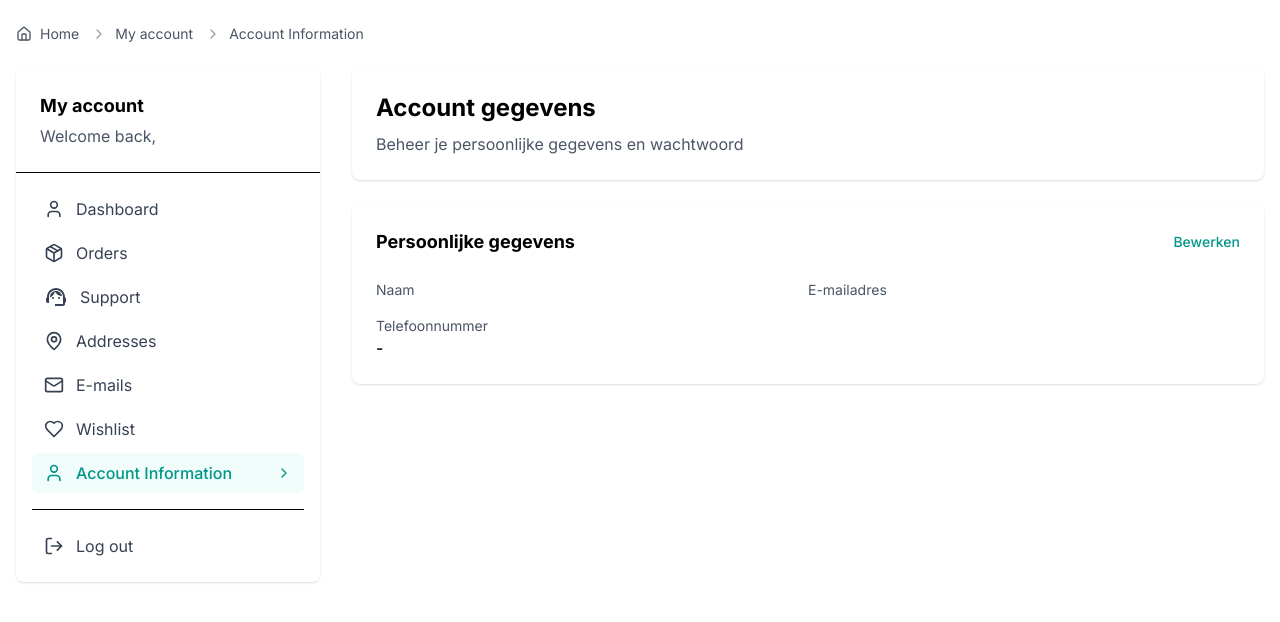
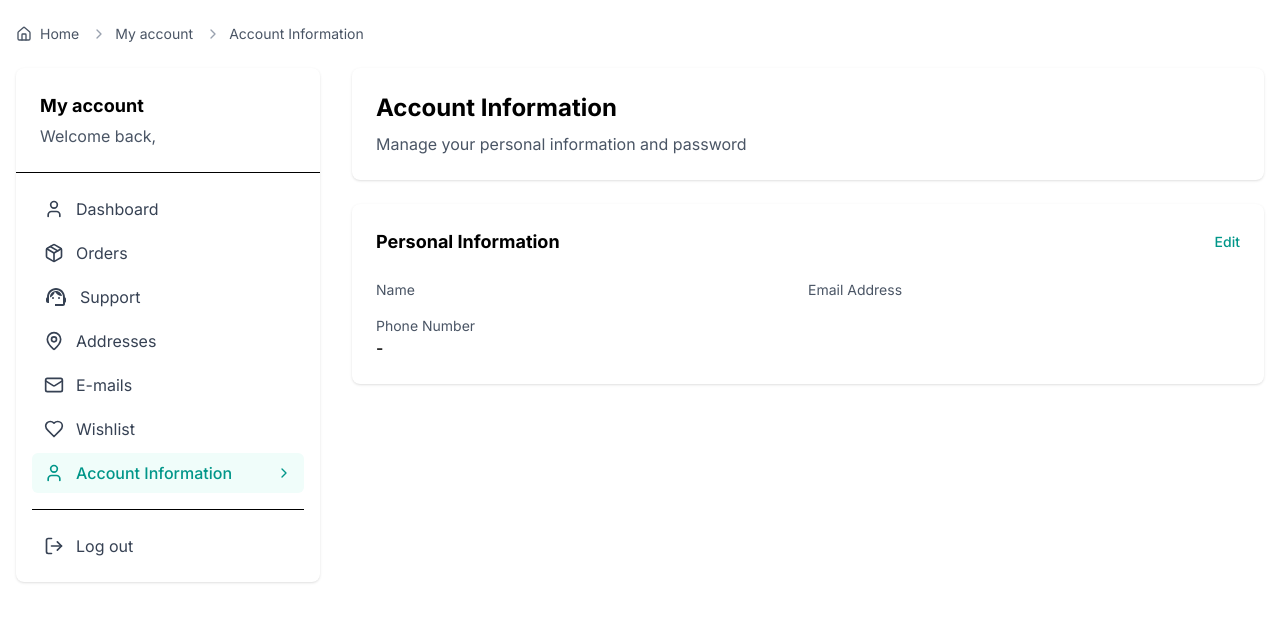
Before and after one commit to tanjilahamed99/save-life-frontend, a Next.js app: page /dashboard/account in a window 1280 px wide. Shown: the top 622 px of the page. Built offline with nearby package versions, Linux system fonts and the light colour scheme; no server answers; sample sign-in values are in the browser's storage.

Commit message:
account page completed

```diff
--- a/src/app/(dashboard)/dashboard/account/page.jsx
+++ b/src/app/(dashboard)/dashboard/account/page.jsx
@@ -1,15 +1,15 @@
-import DashboardLayout from "@/components/dashboard/dashboard-layout"
-import AccountDetails from "@/components/dashboard/account-details"
+import DashboardLayout from "@/components/dashboard/dashboard-layout";
+import AccountDetails from "@/components/dashboard/account-details";
 
 export const metadata = {
-	title: "Account | Benzobestellen",
-	description: "Account for Benzobestellen",
-}
+  title: "Account | Save Life",
+  description: "Manage your account settings",
+};
 
 export default function AccountPage() {
-	return (
-		<DashboardLayout>
-			<AccountDetails />
-		</DashboardLayout>
-	)
+  return (
+    <DashboardLayout>
+      <AccountDetails />
+    </DashboardLayout>
+  );
 }
--- a/src/components/dashboard/account-details.jsx
+++ b/src/components/dashboard/account-details.jsx
@@ -1,27 +1,27 @@
-'use client';
+"use client";
 
-import { useState, useEffect } from 'react';
-import axiosInstance from '@/utils/axios';
-import { useAuth } from '@/context/AuthContext';
-import { toast } from 'sonner';
+import { useState, useEffect } from "react";
+import axiosInstance from "@/utils/axios";
+import { useAuth } from "@/context/AuthContext";
+import { toast } from "sonner";
 
 export default function AccountDetails() {
   const [profile, setProfile] = useState(null);
   const [isEditing, setIsEditing] = useState(false);
   const [formData, setFormData] = useState({
-    name: '',
-    email: '',
-    phone: '',
+    name: "",
+    email: "",
+    phone: "",
   });
   const { user, loading, refetch } = useAuth();
 
   const [isChangingPassword, setIsChangingPassword] = useState(false);
   const [passwordData, setPasswordData] = useState({
-    currentPassword: '',
-    newPassword: '',
-    confirmPassword: '',
+    currentPassword: "",
+    newPassword: "",
+    confirmPassword: "",
   });
-  const [passwordError, setPasswordError] = useState('');
+  const [passwordError, setPasswordError] = useState("");
 
   const fetchProfile = async () => {
     try {
@@ -33,10 +33,10 @@ export default function AccountDetails() {
       setFormData({
         name: userProfile.data?.data?.name,
         email: userProfile?.data?.data?.email,
-        phone: userProfile?.data?.data?.phone || '',
+        phone: userProfile?.data?.data?.phone || "",
       });
     } catch (error) {
-      console.error('Error fetching user profile:', error);
+      console.error("Error fetching user profile:", error);
     } finally {
       // setLoading(false);
     }
@@ -73,7 +73,7 @@ export default function AccountDetails() {
     //   ...formData,
     // });
 
-    const tokenId = toast.loading('Loading...');
+    const tokenId = toast.loading("Loading...");
 
     try {
       const response = await axiosInstance.put(`/users/${user?._id}`, {
@@ -83,13 +83,13 @@ export default function AccountDetails() {
       });
 
       if (response?.data?.status) {
-        toast.success('Profile updated successfully!');
+        toast.success("Profile updated successfully!");
 
         refetch();
         fetchProfile();
       }
     } catch (error) {
-      toast.error('Something went wrong!', { id: tokenId, duration: 2000 });
+      toast.error("Something went wrong!", { id: tokenId, duration: 2000 });
     }
   };
 
@@ -98,12 +98,12 @@ export default function AccountDetails() {
 
     // Validate passwords
     if (passwordData.newPassword !== passwordData.confirmPassword) {
-      setPasswordError('Wachtwoorden komen niet overeen');
+      setPasswordError("Wachtwoorden komen niet overeen");
       return;
     }
 
     if (passwordData.newPassword.length < 8) {
-      setPasswordError('Wachtwoord moet minimaal 8 tekens bevatten');
+      setPasswordError("Wachtwoord moet minimaal 8 tekens bevatten");
       return;
     }
 
@@ -111,11 +111,11 @@ export default function AccountDetails() {
 
     // Reset form and close
     setPasswordData({
-      currentPassword: '',
-      newPassword: '',
-      confirmPassword: '',
+      currentPassword: "",
+      newPassword: "",
+      confirmPassword: "",
     });
-    setPasswordError('');
+    setPasswordError("");
     setIsChangingPassword(false);
   };
 
@@ -130,22 +130,21 @@ export default function AccountDetails() {
   return (
     <div className="space-y-6">
       <div className="bg-white rounded-lg shadow-sm p-6">
-        <h1 className="text-2xl font-bold">Account gegevens</h1>
+        <h1 className="text-2xl font-bold">Account Information</h1>
         <p className="text-gray-600 mt-2">
-          Beheer je persoonlijke gegevens en wachtwoord
+          Manage your personal information and password
         </p>
       </div>
 
       {/* Personal Information */}
       <div className="bg-white rounded-lg shadow-sm p-6">
         <div className="flex justify-between items-center mb-6">
-          <h2 className="text-lg font-bold">Persoonlijke gegevens</h2>
+          <h2 className="text-lg font-bold">Personal Information</h2>
           {!isEditing && (
             <button
               onClick={() => setIsEditing(true)}
-              className="text-sm text-teal-600 hover:text-teal-700 font-medium"
-            >
-              Bewerken
+              className="text-sm text-teal-600 hover:text-teal-700 font-medium">
+              Edit
             </button>
           )}
         </div>
@@ -155,7 +154,7 @@ export default function AccountDetails() {
             <div className="grid grid-cols-1 md:grid-cols-2 gap-4">
               <div>
                 <label className="block text-sm font-medium text-gray-700 mb-1">
-                  Naam *
+                  Name *
                 </label>
                 <input
                   type="text"
@@ -169,7 +168,7 @@ export default function AccountDetails() {
 
               <div>
                 <label className="block text-sm font-medium text-gray-700 mb-1">
-                  E-mailadres *
+                  Email Address *
                 </label>
                 <input
                   type="email"
@@ -183,7 +182,7 @@ export default function AccountDetails() {
 
               <div>
                 <label className="block text-sm font-medium text-gray-700 mb-1">
-                  Telefoonnummer
+                  Phone Number
                 </label>
                 <input
                   type="tel"
@@ -199,133 +198,35 @@ export default function AccountDetails() {
               <button
                 type="button"
                 onClick={() => setIsEditing(false)}
-                className="px-4 py-2 border border-gray-300 rounded-lg text-gray-700 hover:bg-gray-50 transition-colors"
-              >
-                Annuleren
+                className="px-4 py-2 border border-gray-300 rounded-lg text-gray-700 hover:bg-gray-50 transition-colors">
+                Cancel
               </button>
               <button
                 type="submit"
-                className="px-4 py-2 bg-teal-600 text-white rounded-lg hover:bg-teal-700 transition-colors"
-              >
-                Opslaan
+                className="px-4 py-2 bg-teal-600 text-white rounded-lg hover:bg-teal-700 transition-colors">
+                Save
               </button>
             </div>
           </form>
         ) : (
           <div className="grid grid-cols-1 md:grid-cols-2 gap-y-4">
             <div>
-              <p className="text-sm text-gray-600">Naam</p>
+              <p className="text-sm text-gray-600">Name</p>
               <p className="font-medium">{profile?.name}</p>
             </div>
 
             <div>
-              <p className="text-sm text-gray-600">E-mailadres</p>
+              <p className="text-sm text-gray-600">Email Address</p>
               <p className="font-medium">{profile?.email}</p>
             </div>
 
             <div>
-              <p className="text-sm text-gray-600">Telefoonnummer</p>
-              <p className="font-medium">{profile?.phone || '-'}</p>
+              <p className="text-sm text-gray-600">Phone Number</p>
+              <p className="font-medium">{profile?.phone || "-"}</p>
             </div>
           </div>
         )}
       </div>
-
-      {/* Password Change */}
-      {/* <div className="bg-white rounded-lg shadow-sm p-6">
-        <div className="flex justify-between items-center mb-6">
-          <h2 className="text-lg font-bold">Wachtwoord wijzigen</h2>
-          {!isChangingPassword && (
-            <button
-              onClick={() => setIsChangingPassword(true)}
-              className="text-sm text-teal-600 hover:text-teal-700 font-medium"
-            >
-              Wijzigen
-            </button>
-          )}
-        </div>
-
-        {isChangingPassword ? (
-          <form onSubmit={handlePasswordSubmit}>
-            <div className="space-y-4">
-              <div>
-                <label className="block text-sm font-medium text-gray-700 mb-1">
-                  Huidig wachtwoord *
-                </label>
-                <input
-                  type="password"
-                  name="currentPassword"
-                  value={passwordData.currentPassword}
-                  onChange={handlePasswordChange}
-                  required
-                  className="w-full px-4 py-2 border border-gray-300 rounded-lg focus:outline-none focus:ring-2 focus:ring-teal-500 focus:border-transparent"
-                />
-              </div>
-
-              <div>
-                <label className="block text-sm font-medium text-gray-700 mb-1">
-                  Nieuw wachtwoord *
-                </label>
-                <input
-                  type="password"
-                  name="newPassword"
-                  value={passwordData.newPassword}
-                  onChange={handlePasswordChange}
-                  required
-                  className="w-full px-4 py-2 border border-gray-300 rounded-lg focus:outline-none focus:ring-2 focus:ring-teal-500 focus:border-transparent"
-                />
-              </div>
-
-              <div>
-                <label className="block text-sm font-medium text-gray-700 mb-1">
-                  Bevestig nieuw wachtwoord *
-                </label>
-                <input
-                  type="password"
-                  name="confirmPassword"
-                  value={passwordData.confirmPassword}
-                  onChange={handlePasswordChange}
-                  required
-                  className="w-full px-4 py-2 border border-gray-300 rounded-lg focus:outline-none focus:ring-2 focus:ring-teal-500 focus:border-transparent"
-                />
-              </div>
-
-              {passwordError && (
-                <p className="text-red-600 text-sm">{passwordError}</p>
-              )}
-            </div>
-
-            <div className="mt-6 flex justify-end space-x-3">
-              <button
-                type="button"
-                onClick={() => {
-                  setIsChangingPassword(false);
-                  setPasswordData({
-                    currentPassword: '',
-                    newPassword: '',
-                    confirmPassword: '',
-                  });
-                  setPasswordError('');
-                }}
-                className="px-4 py-2 border border-gray-300 rounded-lg text-gray-700 hover:bg-gray-50 transition-colors"
-              >
-                Annuleren
-              </button>
-              <button
-                type="submit"
-                className="px-4 py-2 bg-teal-600 text-white rounded-lg hover:bg-teal-700 transition-colors"
-              >
-                Wachtwoord wijzigen
-              </button>
-            </div>
-          </form>
-        ) : (
-          <p className="text-gray-600">
-            Je kunt hier je wachtwoord wijzigen. Voor je veiligheid, gebruik een
-            sterk wachtwoord dat je nergens anders gebruikt.
-          </p>
-        )}
-      </div> */}
     </div>
   );
 }
```
